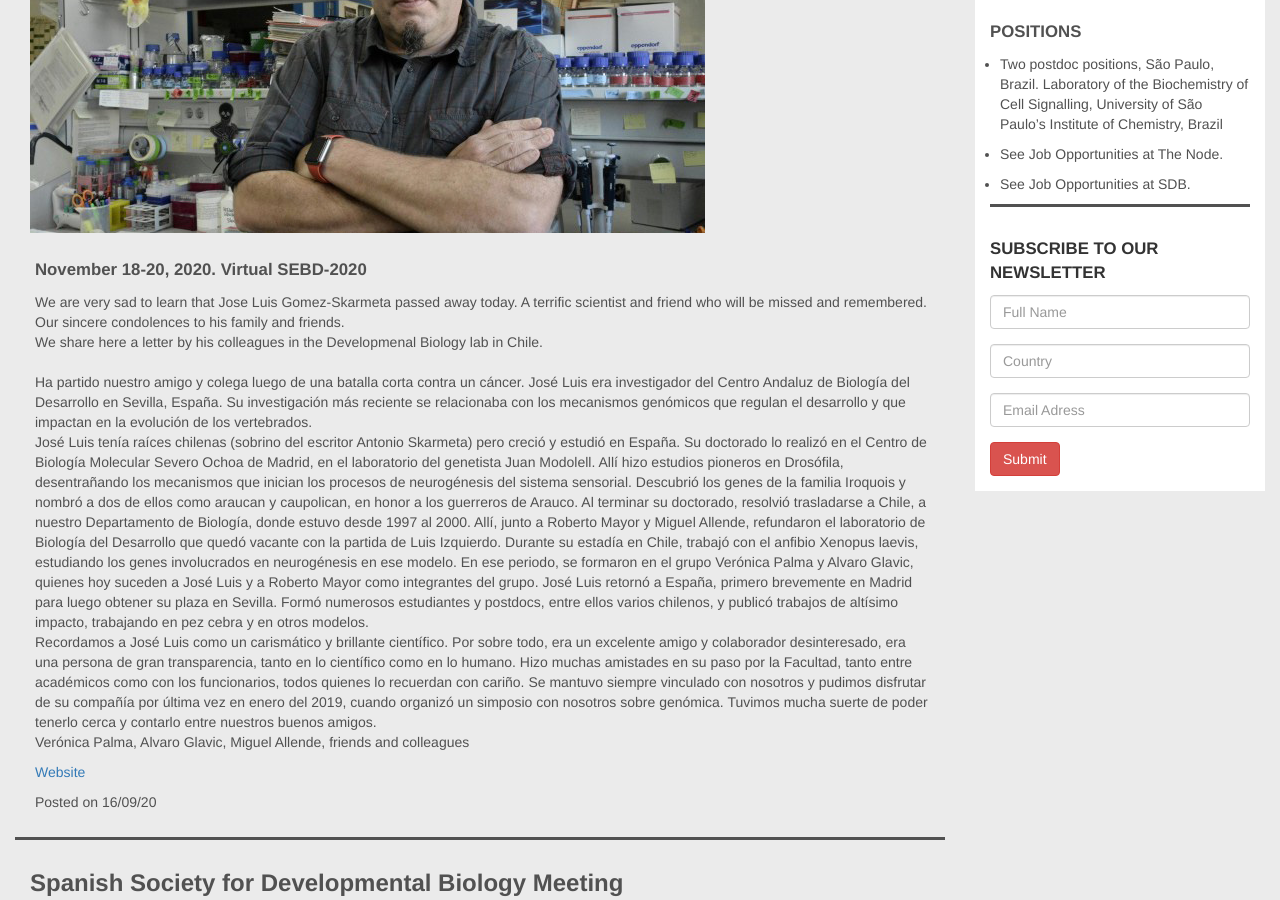
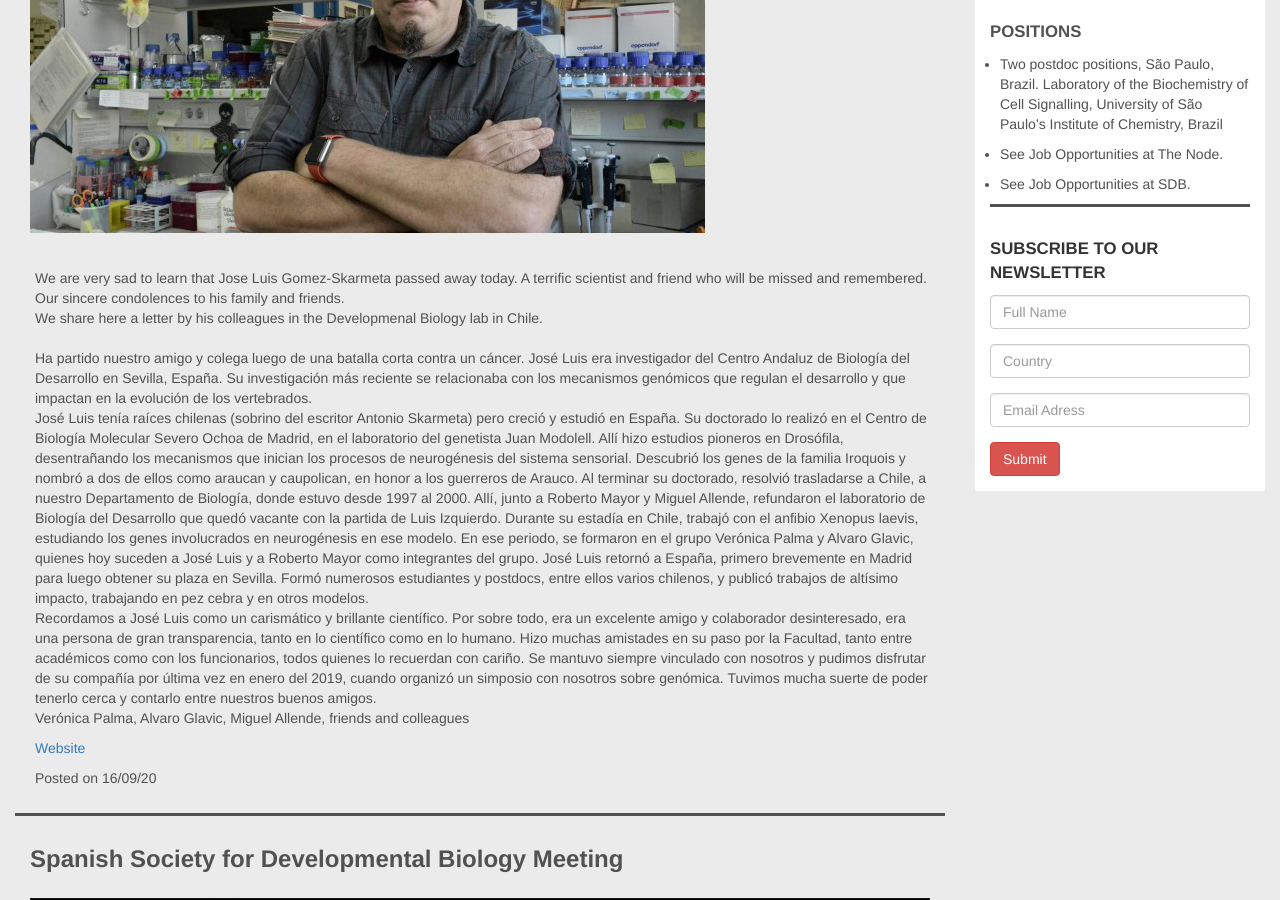
Before and after one commit to lasdb/lasdb.github.io, a Jekyll site: the page built from _posts/2000-01-01-news.markdown, in a window 1280 px wide and 900 px high, scrolled down 467 px. Built offline with Jekyll 4.4.1, drawn with Linux system fonts in a browser that asks for light colours; nearby versions of some CDN libraries.

Commit message:
Update 2000-01-01-news.markdown

```diff
--- a/_posts/2000-01-01-news.markdown
+++ b/_posts/2000-01-01-news.markdown
@@ -8,7 +8,7 @@ news:
 
   - title: 'In memoriam: José Luis Gómez-Skarmeta'
     date: '16/09/20'
-    subtitle: 'November 18-20, 2020. Virtual SEBD-2020'
+    subtitle: ''
     body: 'We are very sad to learn that Jose Luis Gomez-Skarmeta passed away today. A terrific scientist and friend who will be missed and remembered. Our sincere condolences to his family and friends.<br>
 We share here a letter by his colleagues in the Developmenal Biology lab in Chile.<br><br>
 Ha partido nuestro amigo y colega luego de una batalla corta contra un cáncer. José Luis era investigador del Centro Andaluz de Biología del Desarrollo en Sevilla, España. Su investigación más reciente se relacionaba con los mecanismos genómicos que regulan el desarrollo y que impactan en la evolución de los vertebrados.<br>
```
